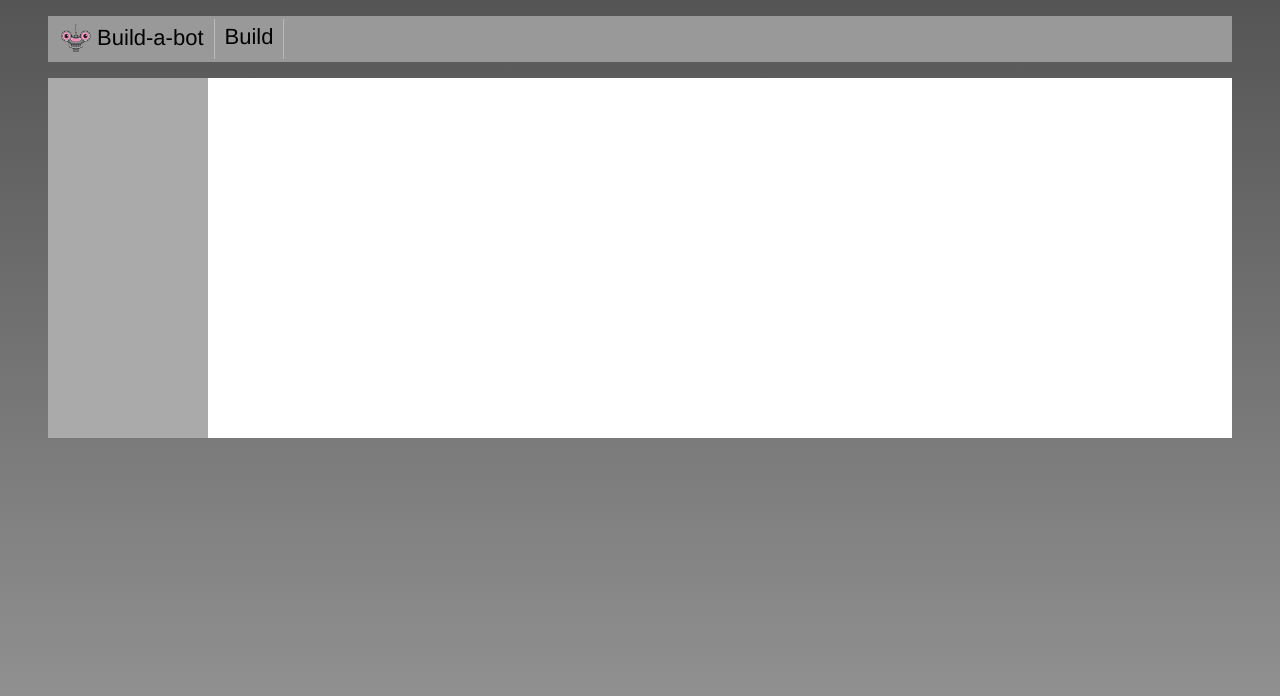
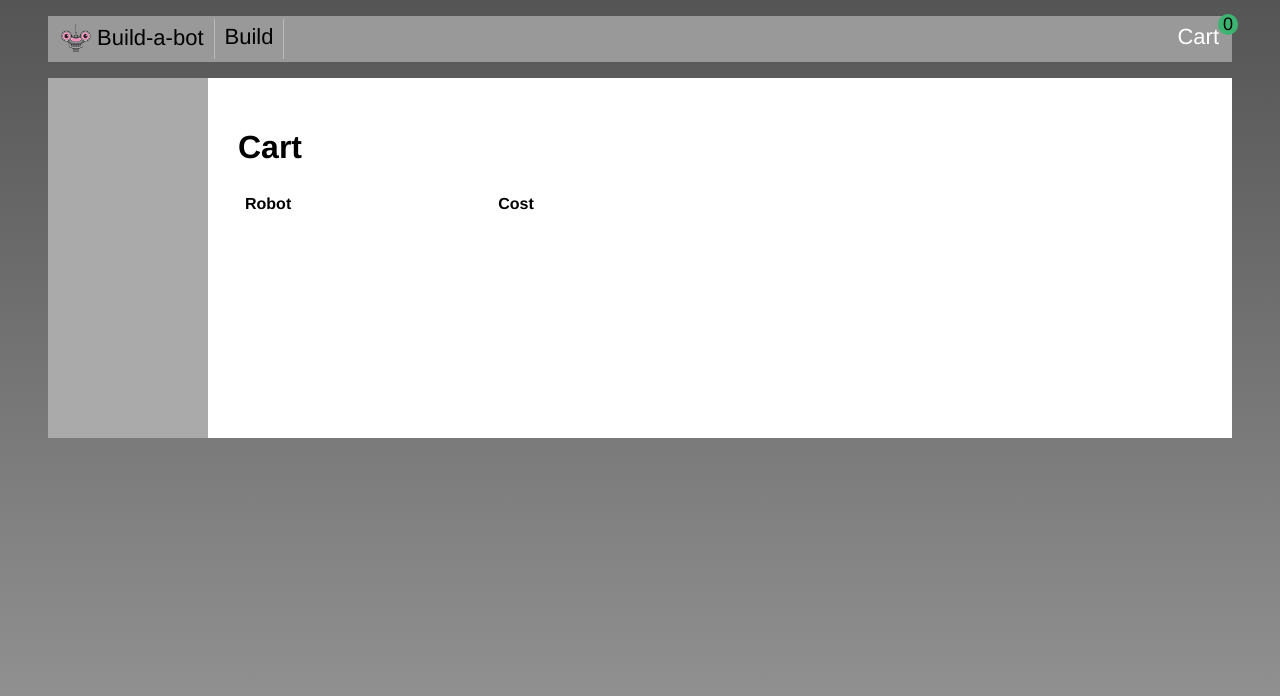
Before and after one commit to Biagemc/build-a-bot-app, a Vue app: page /cart in a window 1280 px wide. Shown: the top 696 px of the page. Built offline with nearby package versions, Linux system fonts and the light colour scheme.

Commit message:
added vuex store and  cart state

```diff
--- a/package.json
+++ b/package.json
@@ -10,7 +10,8 @@
   "dependencies": {
     "core-js": "^3.6.5",
     "vue": "^2.6.11",
-    "vue-router": "^3.4.2"
+    "vue-router": "^3.4.2",
+    "vuex": "^3.5.1"
   },
   "devDependencies": {
     "@vue/cli-plugin-babel": "~4.4.0",
--- a/src/App.vue
+++ b/src/App.vue
@@ -13,6 +13,14 @@
             <router-link class="nav-link" :to="{ name: 'Build' }" exact>
               Build
             </router-link>
+          </li>
+          <li class="nav-item cart">
+            <router-link class="nav-link" to="/cart" exact>
+              Cart
+            </router-link>
+            <div class="cart-items">
+              {{ cart.length }}
+            </div>
           </li>
         </ul>
       </nav>
@@ -33,6 +41,11 @@
 
 export default {
   name: "App",
+  computed: {
+    cart() {
+      return this.$store.state.cart;
+    },
+  },
 };
 </script>
 
@@ -80,6 +93,11 @@
 .router-link-active {
   color: white;
 }
+.nav-item.cart {
+  position: relative;
+  margin-left: auto;
+  border-right: none;
+}
 
 .container {
   display: flex;
@@ -93,4 +111,16 @@
   width: 100px;
   height: 300px;
 }
+
+.cart-items {
+  position: absolute;
+  top: -5px;
+  right: -9px;
+  font-size: 18px;
+  width: 20px;
+  text-align: center;
+  display: inline-block;
+  border-radius: 100px;
+  background-color: mediumseagreen;
+}
 </style>
--- /dev/null
+++ b/src/cart/ShoppingCart.vue
@@ -0,0 +1,52 @@
+<template>
+  <div>
+    <h1>Cart</h1>
+    <table>
+      <thead>
+        <tr>
+          <th class="robot-title">
+            Robot
+          </th>
+          <th class="cost">
+            Cost
+          </th>
+        </tr>
+      </thead>
+      <tbody>
+        <tr v-for="(robot, index) in cart" :key="index">
+          <td class="robot-title">
+            {{ robot.head.title }}
+          </td>
+          <td class="cost">
+            {{ robot.cost }}
+          </td>
+        </tr>
+      </tbody>
+    </table>
+  </div>
+</template>
+
+<script>
+export default {
+  name: "Cart",
+  computed: {
+    cart() {
+      return this.$store.state.cart;
+    },
+  },
+};
+</script>
+
+<style scoped>
+td,
+th {
+  padding: 5px;
+}
+.robot-title {
+  text-align: left;
+  padding-right: 200px;
+}
+.cost {
+  text-align: right;
+}
+</style>
--- a/src/main.js
+++ b/src/main.js
@@ -1,10 +1,12 @@
 import Vue from "vue";
 import App from "./App.vue";
 import router from "./router";
+import store from "./store";
 
 Vue.config.productionTip = false;
 
 new Vue({
   render: h => h(App),
   router,
+  store,
 }).$mount("#app");
--- a/src/router/index.js
+++ b/src/router/index.js
@@ -10,6 +10,7 @@
 import RobotArms from "../parts/RobotArms.vue";
 import SidebarStandard from "../sidebars/SidebarStandard.vue";
 import SidebarBuild from "../sidebars/SidebarBuild.vue";
+import ShoppingCart from "../cart/ShoppingCart.vue";
 
 Vue.use(Router);
 
@@ -69,5 +70,10 @@
         next(isValidId);
       },
     },
+    {
+      path: "/cart",
+      name: "Cart",
+      component: ShoppingCart,
+    },
   ],
 });
--- /dev/null
+++ b/src/store/index.js
@@ -0,0 +1,15 @@
+import Vue from "vue";
+import Vuex from "vuex";
+
+Vue.use(Vuex);
+
+export default new Vuex.Store({
+  state: {
+    cart: [],
+  },
+  mutations: {
+    addRobotToCart(state, robot) {
+      state.cart.push(robot);
+    },
+  },
+});
```
Also changed, not shown: src/build/RobotBuilder.vue, 1 other file (tests, documents, lock files or other folders).
